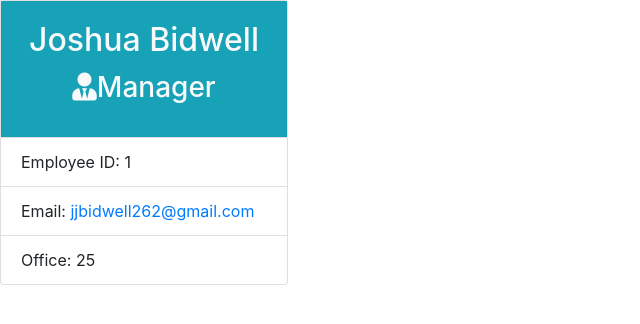
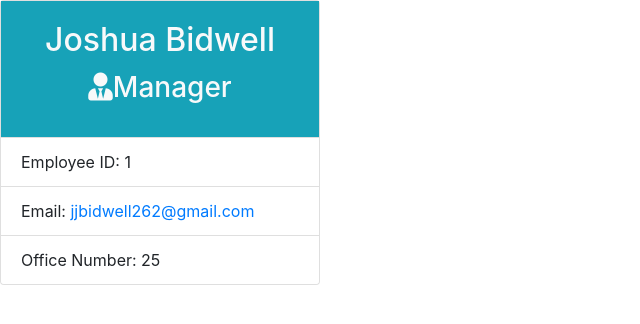
Before and after one commit to jjbidwell/employee-engine, a website: page templates/manager.html in a window 1280 px wide. Shown: the whole page, without its empty margins (0-640 px from the left). Drawn offline with nearby package versions, Linux system fonts and the light colour scheme.

Commit message:
made minor changes to style ffor templates

```diff
--- a/templates/manager.html
+++ b/templates/manager.html
@@ -11,7 +11,7 @@
 <body>
 
 
-    <div class="card" style="width: 18rem;">
+    <div class="w-25 employee card">
         <div class="text-center text-light bg-info card-body">
           <h2 class="card-title">Joshua Bidwell</h2>
           <h3 class="card-title"><i class="fas fa-user-tie"></i>Manager</h3>
@@ -19,7 +19,7 @@
         <ul class="list-group list-group-flush">
             <li class="list-group-item">Employee ID: <span>1</span></li>
           <li class="list-group-item">Email: <a href="mailto:jjbidwell262@gmail.com" target="_blank">jjbidwell262@gmail.com</a></li>
-          <li class="list-group-item">Office: <span>25</span></li>
+          <li class="list-group-item">Office Number: <span>25</span></li>
         </ul>
       </div>
 
```
Also changed, not shown: templates/engineer.html (+1 -1 lines), templates/intern.html (+1 -1 lines).
